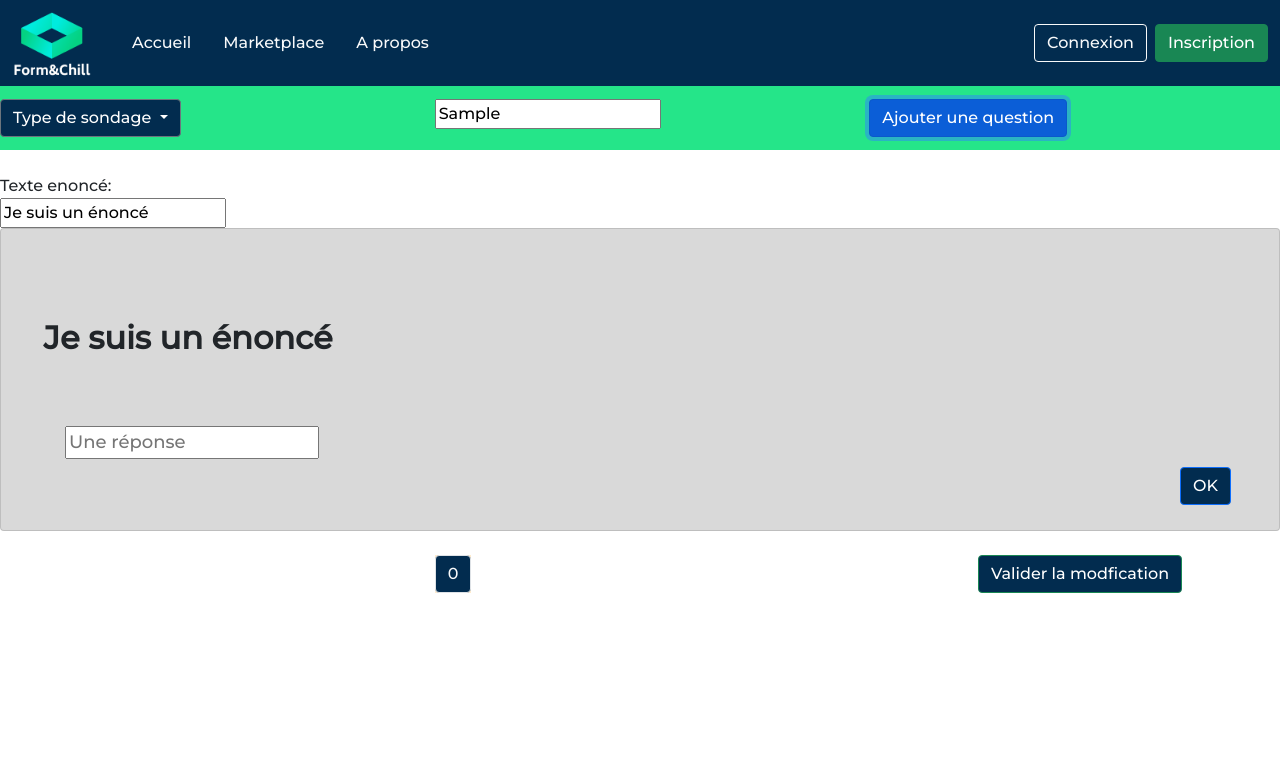
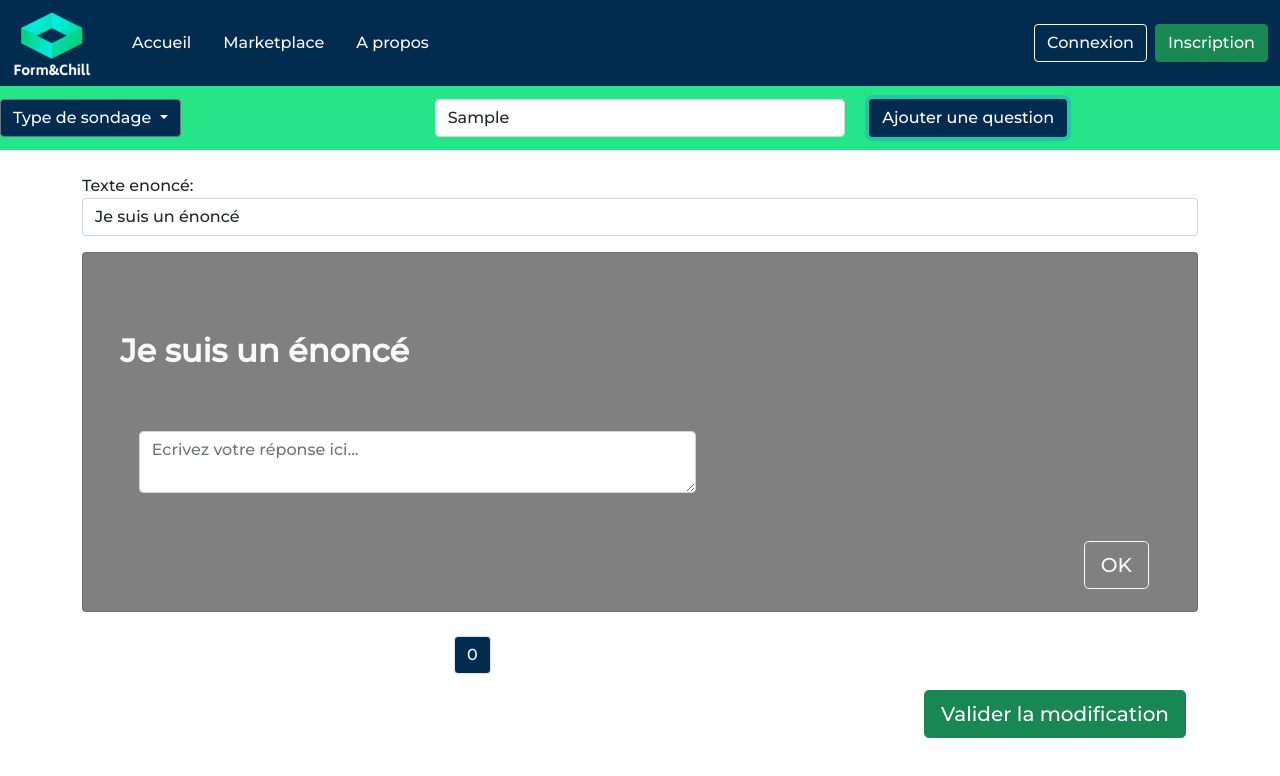
Before and after one commit to Form-Chill/Typeform-Stage-Orga, a Vue app: page /PollModify in a window 1280 px wide. Both pictures are taken after typing "Sample" into the empty fields and a click on the button "Ajouter une question". Shown: the top 776 px of the page. Built offline with nearby package versions, Linux system fonts and the light colour scheme.

Commit message:
Collecte de réponse d'un sondage + amélioration de l ux globale

```diff
--- a/src/components/Answer.vue
+++ b/src/components/Answer.vue
@@ -1,11 +1,30 @@
 <script>
+import SimpleText from './SimpleText.vue';
+import MultipleChoice from "./MultipleChoice.vue";
 
 
 export default {
+    components: { SimpleText,MultipleChoice },
     props: {
-        enonce: "",
-        responses:Array,
+        enoncé: String,
+        type: String,
+        isActive: Boolean,
+        responses: Array,
+        responsesPossibles: Array,
+        editable: Boolean
+    },
+    data(){
+        return {
+            message: "",
+            radio: "",
+
+        }
+    },
+    methods:{
+
+
     }
+
 }
 
 </script>
@@ -14,18 +33,12 @@ export default {
 <template>
 <div class="mh-auto mw-auto d-flex align-items-center" id="page">
     <div class="container-lg">
-        <h2 class="text-white mb-5">{{this.enonce}}</h2>
+        <h2 class="text-white mb-5">{{this.enoncé}}</h2>
 
-        <textarea class="form-control mb-5 w-50" placeholder="Ecrivez votre réponse ici..." ></textarea>
-
-        <div class="row col w-25 ms-1 mb-5">
-            <!-- Insérer les boutons ici et mettre du margin bottom-->
-            <button class="btn btn-outline-light w-10 mb-3">Oui</button>
-            <button class="btn btn-outline-light">Non</button>
-        </div>
+        <component :is="type" :responses="responses" :responsesPossibles="responses" :editable="editable"></component>
 
         <div class="d-flex justify-content-end">
-            <button class="btn btn-outline-light btn-lg">OK</button>
+            <button @click="(event) => this.$emit('clickBtn',event)" class="btn btn-outline-light btn-lg">OK</button>
         </div>
     </div>
 
--- a/src/components/Question.vue
+++ b/src/components/Question.vue
@@ -4,12 +4,12 @@
     <div id="apercu" class="card mw-100 mh-100">
         <div class="class-body " >
             <div class="col-md-8 bbbb">
-                <p class="card-text enonce"><b>{{this.enoncé}}</b></p>
+                <p class="card-text enonce text-light"><b>{{this.enoncé}}</b></p>
             </div>
-            <div class="component">
-                <component class="d-flex flex-column my-2" :is="type" :responses="responses"></component>
+            <div class="col-md-12 component">
+            <component :is="type" :responses="responses" :responsesPossibles="responses" :editable="editable"></component>
             </div>
-            <a class="btn btn-primary float-end mx-5 bouton blue" >OK</a>
+            <a class="btn btn-outline-light btn-lg float-end mx-5 bouton " >OK</a>
 
         </div>
 
@@ -22,7 +22,6 @@
 
 
 <script>
-import { ref } from 'vue'
 import MultipleChoice from "./MultipleChoice.vue"
 import SimpleText from './SimpleText.vue'
 
@@ -34,22 +33,16 @@ props: {
      enoncé: String,
      type:String,
      isActive: Boolean,
-     responses: Array
+     responses: Array,
+     responsesPossibles: Array,
+     editable: Boolean
 },
 data(){
     return{
-        message: ref(""),
-        radio: ref(""),
+        message: "",
+        radio: "",
     }
 },
-created(){
-
-
-},
-
-methods:{
-}
-
 }
 </script>
 
@@ -72,7 +65,7 @@ methods:{
 
 #apercu{
     margin: auto;
-    background-color: #D9D9D9;
+    background-color: grey;
     font-size: large;
     /* padding-block: 10%; */
 }
--- a/src/components/SimpleText.vue
+++ b/src/components/SimpleText.vue
@@ -1,12 +1,5 @@
 <template>
-
-    <div class="btn-group">
-        <div class="input">
-            <input placeholder="Une réponse" v-model="title">
-
-        </div>
-    </div>
-
+    <textarea v-model="responses[0]" class="form-control mb-5 w-50" placeholder="Ecrivez votre réponse ici..." ></textarea>
 </template>
 
 
@@ -15,11 +8,12 @@
 export default{
 
     props: {
-        responses: []
+        responses: [],
+    },
+
+    mounted(){
+        this.responses.splice(0,this.responses.length);
+        this.responses.push("");
     }
-
-
-
-
 }
 </script>
--- a/src/views/Marketplace.vue
+++ b/src/views/Marketplace.vue
@@ -9,8 +9,10 @@ export default {
 
 <template>
   <Navbar />
+
+  <div class="MarketplaceVue">
   <br />
-  <h2 class="fw-bold txt-blue" style="text-align: center">Rechercher un sondage :</h2>
+  <h2 class="fw-bold txt-blue" style="text-align: center">Rechercher un sondage (WIP) :</h2>
 
   <br />
 
@@ -18,7 +20,7 @@ export default {
     <input
       type="text"
       class="form-control"
-      placeholder="Rechercher un sondage"
+      placeholder="Rechercher un sondage (WIP)"
       aria-label="Recipient's username"
       aria-describedby="button-addon2"
     />
@@ -36,6 +38,7 @@ export default {
   </div>
 
   <br />
+  </div>
   <Footer />
 </template>
 
@@ -45,4 +48,9 @@ export default {
   text-align: center;
   justify-content: center;
 }
+
+
+.MarketplaceVue{
+  padding-bottom: 15%;
+}
 </style>
--- a/src/views/MyPolls.vue
+++ b/src/views/MyPolls.vue
@@ -109,7 +109,7 @@ export default {
       <div class="Poll card col col ms-3" v-for="(item,index) in this.myPolls" style="width: 300px">
         <div class="card-body">
           <button type="button" class="btn-close" data-bs-toggle="modal" :data-bs-target="'#modalSup' + index"
-            aria-label="Close"></button>
+            aria-label="Close" style="float:right"></button>
           <h5 class="card-title">{{ item.title }}</h5>
           <p class="card-text">{{ description }}</p>
           <p class="card-text">
--- a/src/views/PollCreate.vue
+++ b/src/views/PollCreate.vue
@@ -74,7 +74,6 @@ export default {
         alert("Le texte est vide");
       else{
         this.listQuestions[this.indexActive].responses.push(textRadio);
-        this.textRadio = "";
       }
     },
     async createPoll(){
@@ -112,7 +111,6 @@ export default {
 
   <!-- Menu -->
   <div class="toolbox row justify-content-center">
-
     <div class="col-md-4 col-sm-12">
       <div class="dropdown">
         <button class="btn btn-secondary dropdown-toggle blue" type="button" id="dropdownMenuButton1" data-bs-toggle="dropdown" aria-expanded="true">
@@ -151,7 +149,7 @@ export default {
           <button @click="addBtnRadio(textRadio)" class="btn btn-success btn-sm text-center ms-2">Valider</button>
         </div>
 
-        <Question v-bind="listQuestions[index]"></Question>
+        <Question v-bind="listQuestions[index]" :editable="true"></Question>
       </div>
     </div>
 
@@ -172,7 +170,7 @@ export default {
 
 
     <div class="container-lg justify-content-end">
-      <div class="">
+      <div class="float-end">
         <button @click="createPoll()" class="btn btn-lg btn-success">Valider la création</button>
         <input @click="setMarketplace()" type="checkbox" name="isMarketplaceAllowed" value="false" class="ms-2"> Poster sur le marketplace ?
       </div>
@@ -195,9 +193,5 @@ export default {
 
 }
 
-.page-item{
-  background-color: blanchedalmond !important;
-}
-
 
 </style>
--- a/src/views/PollModify.vue
+++ b/src/views/PollModify.vue
@@ -70,7 +70,6 @@ export default {
         alert("Le texte est vide");
       else{
         this.listQuestions[this.indexActive].responses.push(textRadio);
-        this.radio = "";
       }
     },
     async updatePoll(){
@@ -96,7 +95,6 @@ export default {
 
   <!-- Menu -->
   <div class="toolbox row justify-content-center">
-
     <div class="col-md-4 col-sm-12 ">
       <div class="dropdown">
         <button class="btn btn-secondary dropdown-toggle blue" type="button" id="dropdownMenuButton1" data-bs-toggle="dropdown" aria-expanded="true">
@@ -110,12 +108,12 @@ export default {
     </div>
 
     <div class="col-md-4 col-xs-12">
-      <input  placeholder="Nom du sondage" v-model="title">
+      <input type="text" class="form-control" placeholder="Nom du sondage" v-model="title">
     </div>
 
     <div class="col-md-4 col-xs-12">
-      <button @click="addQuestion('SimpleText')" class="btn btn-primary blue" >Ajouter une question</button>
-      <button @click="removeQuestion(indexActive)" v-if="this.listQuestions.length > 1" class="btn btn-primary blue" >Supprimer la question</button>
+      <button @click="addQuestion('SimpleText')" class="btn" style="background-color: #022C4F; color:white;" >Ajouter une question</button>
+      <button @click="removeQuestion(indexActive)" v-if="this.listQuestions.length > 1" class="btn btn-danger" >Supprimer la question</button>
     </div>
 
   </div>
@@ -123,18 +121,19 @@ export default {
   <br>
 
    <!-- Affichage de la Question active du Sondage -->
+    <div class="container-lg">
     <div v-for="(item,index) in this.listQuestions">
       <div v-if="index == indexActive">
         <label>Texte enoncé:</label><br>
-        <input  v-model="listQuestions[index].enoncé">
+        <input class="form-control mb-3" v-model="listQuestions[index].enoncé" placeholder="Ecrivez votre question ici">
 
-        <div v-show= "listQuestions[index].type == 'MultipleChoice'">
-          <label>Texte radio bouton:</label><br>
+        <div v-show= "listQuestions[index].type == 'MultipleChoice'" class="mb-3">
+          <label>Texte des réponses possibles :</label><br>
           <input v-model="textRadio">
-          <button @click="addBtnRadio(textRadio)" class="btn btn-success text-center">Valider</button>
+          <button @click="addBtnRadio(textRadio)" class="btn btn-success btn-sm text-center ms-2">Valider</button>
         </div>
 
-        <Question v-bind="listQuestions[index]"></Question>
+        <Question v-bind="listQuestions[index]" :editable="true" ></Question>
       </div>
     </div>
 
@@ -142,22 +141,28 @@ export default {
 
      <!--Pagination-->
 
-    <div class="row">
-      <div class="col-md-3 offset-md-4 col-xs-12 overflow-auto">
-        <nav aria-label="Page navigation example">
+     <div class="col-md-3 offset-md-4 col-xs-12 overflow-auto">
+        <nav aria-label="Page navigation example" class="justify-content-center">
           <ul class="pagination">
           <div id="navigationQuestions" class="" v-for="(item,index) in this.listQuestions" >
-            <li class="page-item " @click="currentQuestion(index)"><a class="page-link blue text-light"> {{index}} </a></li>
+            <li class="page-item " @click="currentQuestion(index)">
+              <a class="page-link blue text-light"> {{index}} </a>
+            </li>
           </div>
           </ul>
         </nav>
       </div>
 
-      <div class="col-md-3 offset-md-2 col-sm-12 ">
-        <button @click="updatePoll()" class="btn btn-success blue">Valider la modfication</button>
+
+    <div class="container-lg justify-content-end">
+      <div class="float-end">
+        <button @click="updatePoll()" class="btn btn-lg btn-success">Valider la modification</button>
       </div>
     </div>
+
+   </div>
 </template>
+
 
 
 
@@ -169,14 +174,4 @@ export default {
   padding-block: 1%;
 }
 
-.page-item{
-  background-color: blanchedalmond !important;
-}
-
-.textenoncé{
-
-
-}
-
-
 </style>
```
Also changed, not shown: src/components/MultipleChoice.vue (+38 -4 lines), src/views/Answer.vue (+31 -26 lines).
